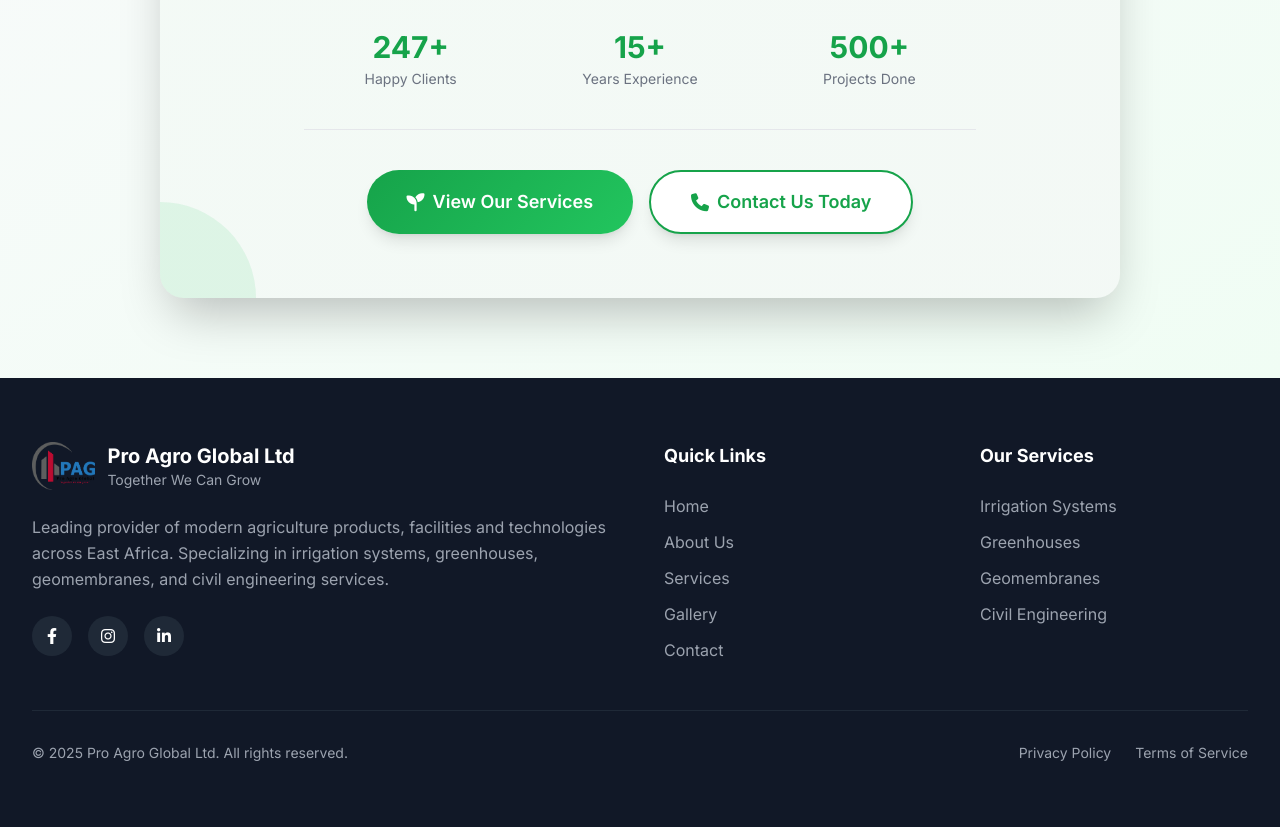
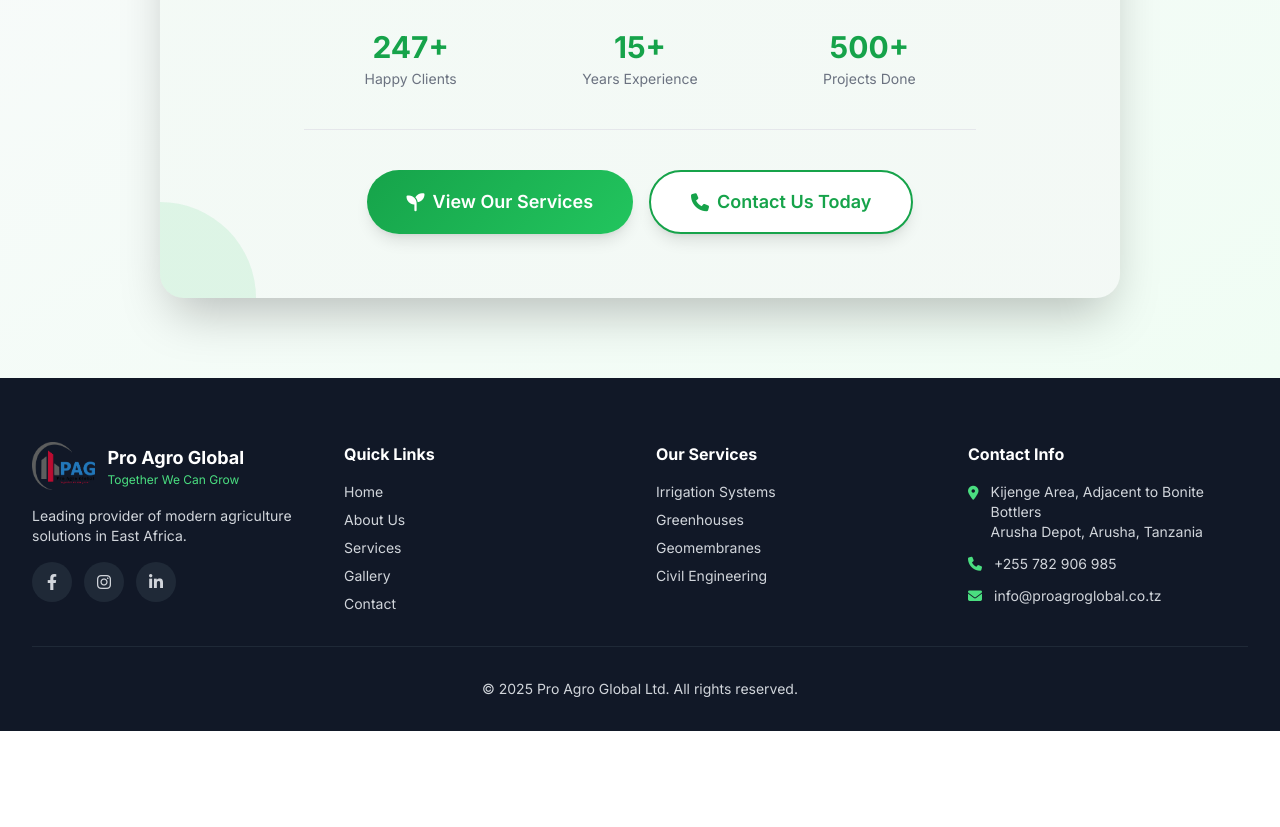
Before and after one commit to victorjudysen/proagroglobal, a plain HTML site: page pages/about.html in a window 1280 px wide. Shown: the part 4502-5329 px from the top of the page. After the commit the page ends 5233 px from the top, so only its background shows below. Drawn offline with nearby package versions, Linux system fonts and the light colour scheme.

Commit message:
Oct.14: Adjustments to all pages-final.

```diff
--- a/pages/about.html
+++ b/pages/about.html
@@ -390,52 +390,74 @@
             </div>
         </section>
     </main>
-    <footer class="bg-gray-900 text-white py-16">
+    <!-- Footer -->
+    <footer class="bg-gray-900 text-gray-300 pt-16 pb-8">
         <div class="max-w-7xl mx-auto px-4 sm:px-6 lg:px-8">
-            <div class="grid md:grid-cols-2 lg:grid-cols-4 gap-12 mb-12">
-                <div class="lg:col-span-2">
-                    <div class="flex items-center space-x-3 mb-6">
+            <div class="grid md:grid-cols-4 gap-8 mb-8">
+                <div>
+                    <div class="flex items-center space-x-3 mb-4">
                         <img src="../assets/images/logo.png" alt="Pro Agro Global Logo" class="h-12 w-auto">
                         <div>
-                            <h3 class="text-xl font-bold">Pro Agro Global Ltd</h3>
-                            <p class="text-sm text-gray-400">Together We Can Grow</p>
+                            <h3 class="text-white font-bold text-lg">Pro Agro Global</h3>
+                            <p class="text-xs text-agro-green-400">Together We Can Grow</p>
                         </div>
                     </div>
-                    <p class="text-gray-400 mb-6 leading-relaxed">Leading provider of modern agriculture products, facilities and technologies across East Africa. Specializing in irrigation systems, greenhouses, geomembranes, and civil engineering services.</p>
-                    <div class="flex space-x-4">
-                        <a href="#" target="_blank" rel="noopener noreferrer" class="w-10 h-10 bg-gray-800 hover:bg-agro-green-600 rounded-full flex items-center justify-center transition-colors" aria-label="Facebook"><i class="fab fa-facebook-f"></i></a>
-                        <a href="https://www.instagram.com/pro_agro_global_limited?utm_source=ig_web_button_share_sheet&igsh=dHd6ejUwcmoydTU=" target="_blank" rel="noopener noreferrer" class="w-10 h-10 bg-gray-800 hover:bg-agro-green-600 rounded-full flex items-center justify-center transition-colors" aria-label="Instagram"><i class="fab fa-instagram"></i></a>
-                        <a href="https://www.linkedin.com/company/pro-agro-global-limited" target="_blank" rel="noopener noreferrer" class="w-10 h-10 bg-gray-800 hover:bg-agro-green-600 rounded-full flex items-center justify-center transition-colors" aria-label="LinkedIn"><i class="fab fa-linkedin-in"></i></a>
+                    <p class="text-sm mb-4">Leading provider of modern agriculture solutions in East Africa.</p>
+                    <div class="flex space-x-3">
+                        <a href="https://www.facebook.com/proagroglobal" target="_blank" rel="noopener noreferrer" class="w-10 h-10 bg-gray-800 hover:bg-agro-green-600 rounded-full flex items-center justify-center transition-colors" aria-label="Facebook">
+                            <i class="fab fa-facebook-f"></i>
+                        </a>
+                        <a href="https://www.instagram.com/pro_agro_global_limited?utm_source=ig_web_button_share_sheet&igsh=dHd6ejUwcmoydTU=" target="_blank" rel="noopener noreferrer" class="w-10 h-10 bg-gray-800 hover:bg-agro-green-600 rounded-full flex items-center justify-center transition-colors" aria-label="Instagram">
+                            <i class="fab fa-instagram"></i>
+                        </a>
+                        <a href="https://www.linkedin.com/company/pro-agro-global-limited" target="_blank" rel="noopener noreferrer" class="w-10 h-10 bg-gray-800 hover:bg-agro-green-600 rounded-full flex items-center justify-center transition-colors" aria-label="LinkedIn">
+                            <i class="fab fa-linkedin-in"></i>
+                        </a>
                     </div>
                 </div>
+
                 <div>
-                    <h4 class="text-lg font-bold mb-6">Quick Links</h4>
-                    <ul class="space-y-3">
-                        <li><a href="../index.html" class="text-gray-400 hover:text-white transition-colors">Home</a></li>
-                        <li><a href="about.html" class="text-gray-400 hover:text-white transition-colors">About Us</a></li>
-                        <li><a href="services.html" class="text-gray-400 hover:text-white transition-colors">Services</a></li>
-                        <li><a href="gallery.html" class="text-gray-400 hover:text-white transition-colors">Gallery</a></li>
-                        <li><a href="contact.html" class="text-gray-400 hover:text-white transition-colors">Contact</a></li>
+                    <h4 class="text-white font-bold mb-4">Quick Links</h4>
+                    <ul class="space-y-2 text-sm">
+                        <li><a href="../index.html" class="hover:text-agro-green-400 transition-colors">Home</a></li>
+                        <li><a href="about.html" class="hover:text-agro-green-400 transition-colors">About Us</a></li>
+                        <li><a href="services.html" class="hover:text-agro-green-400 transition-colors">Services</a></li>
+                        <li><a href="gallery.html" class="hover:text-agro-green-400 transition-colors">Gallery</a></li>
+                        <li><a href="contact.html" class="hover:text-agro-green-400 transition-colors">Contact</a></li>
                     </ul>
                 </div>
+
                 <div>
-                    <h4 class="text-lg font-bold mb-6">Our Services</h4>
-                    <ul class="space-y-3">
-                        <li><a href="services.html" class="text-gray-400 hover:text-white transition-colors">Irrigation Systems</a></li>
-                        <li><a href="services.html" class="text-gray-400 hover:text-white transition-colors">Greenhouses</a></li>
-                        <li><a href="services.html" class="text-gray-400 hover:text-white transition-colors">Geomembranes</a></li>
-                        <li><a href="services.html" class="text-gray-400 hover:text-white transition-colors">Civil Engineering</a></li>
+                    <h4 class="text-white font-bold mb-4">Our Services</h4>
+                    <ul class="space-y-2 text-sm">
+                        <li><a href="services.html#irrigation" class="hover:text-agro-green-400 transition-colors">Irrigation Systems</a></li>
+                        <li><a href="services.html#greenhouses" class="hover:text-agro-green-400 transition-colors">Greenhouses</a></li>
+                        <li><a href="services.html#geomembranes" class="hover:text-agro-green-400 transition-colors">Geomembranes</a></li>
+                        <li><a href="services.html#civil" class="hover:text-agro-green-400 transition-colors">Civil Engineering</a></li>
+                    </ul>
+                </div>
+
+                <div>
+                    <h4 class="text-white font-bold mb-4">Contact Info</h4>
+                    <ul class="space-y-3 text-sm">
+                        <li class="flex items-start">
+                            <i class="fas fa-map-marker-alt text-agro-green-400 mt-1 mr-3"></i>
+                            <span>Kijenge Area, Adjacent to Bonite Bottlers<br>Arusha Depot, Arusha, Tanzania</span>
+                        </li>
+                        <li class="flex items-center">
+                            <i class="fas fa-phone text-agro-green-400 mr-3"></i>
+                            <a href="tel:+255782906985" class="hover:text-agro-green-400">+255 782 906 985</a>
+                        </li>
+                        <li class="flex items-center">
+                            <i class="fas fa-envelope text-agro-green-400 mr-3"></i>
+                            <a href="mailto:info@proagroglobal.co.tz" class="hover:text-agro-green-400">info@proagroglobal.co.tz</a>
+                        </li>
                     </ul>
                 </div>
             </div>
-            <div class="border-t border-gray-800 pt-8">
-                <div class="flex flex-col md:flex-row justify-between items-center">
-                    <p class="text-gray-400 text-sm mb-4 md:mb-0">© 2025 Pro Agro Global Ltd. All rights reserved.</p>
-                    <div class="flex space-x-6 text-sm">
-                        <a href="#" class="text-gray-400 hover:text-white transition-colors">Privacy Policy</a>
-                        <a href="#" class="text-gray-400 hover:text-white transition-colors">Terms of Service</a>
-                    </div>
-                </div>
+
+            <div class="border-t border-gray-800 pt-8 text-center text-sm">
+                <p>&copy; 2025 Pro Agro Global Ltd. All rights reserved.</p>
             </div>
         </div>
     </footer>
```
Also changed, not shown: pages/gallery.html (+42 -36 lines), pages/services.html (+42 -40 lines).
